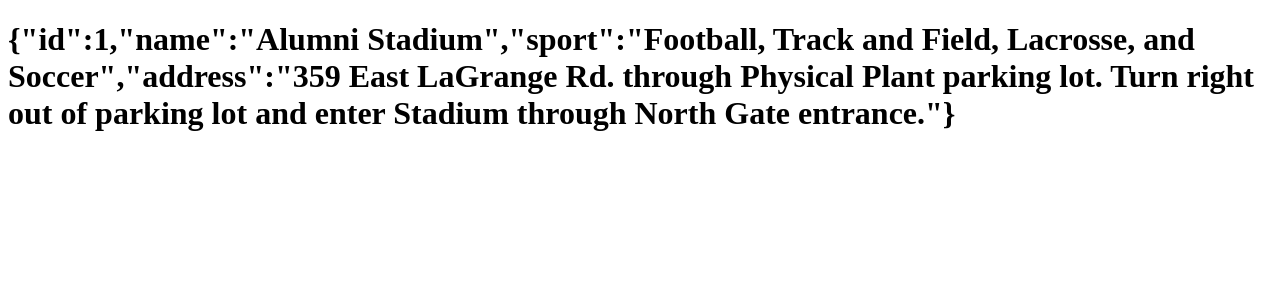
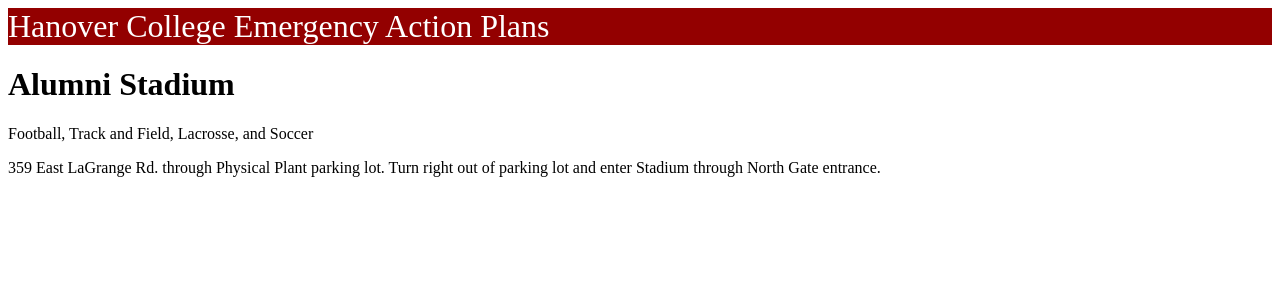
Before and after one commit to finleyc24/HC24-Cole-Finley-Senior-Project, a Next.js app in the folder hcat_app/: page /locations/1 in a window 1280 px wide. Shown: the top 300 px of the page. Built offline with nearby package versions, Linux system fonts and the light colour scheme.

Commit message:
dynamic routing for locations

```diff
--- a/hcat_app/app/locations/[locationId]/page.jsx
+++ b/hcat_app/app/locations/[locationId]/page.jsx
@@ -1,4 +1,5 @@
 import { location, planTypes } from "/data/locationData.json";
+import Header from "/components/header";
 
 export default function Locations({ params }) {
   const found = location.find((element) => element.id == params.locationId);
@@ -9,5 +10,12 @@ export default function Locations({ params }) {
 
   console.log(found);
 
-  return <h1>{JSON.stringify(found)}</h1>;
+  return (
+    <>
+      <Header />
+      <h1>{found.name}</h1>
+      <p>{found.sport}</p>
+      <p>{found.address}</p>
+    </>
+  );
 }
--- a/hcat_app/app/locations/[locationId]/planTypes/[planTypeId]/page.jsx
+++ b/hcat_app/app/locations/[locationId]/planTypes/[planTypeId]/page.jsx
@@ -1,3 +1,5 @@
+import { location, planTypes } from "/data/locationData.json";
+
 export default function PlanType({ params }) {
   return (
     <h1>
```
